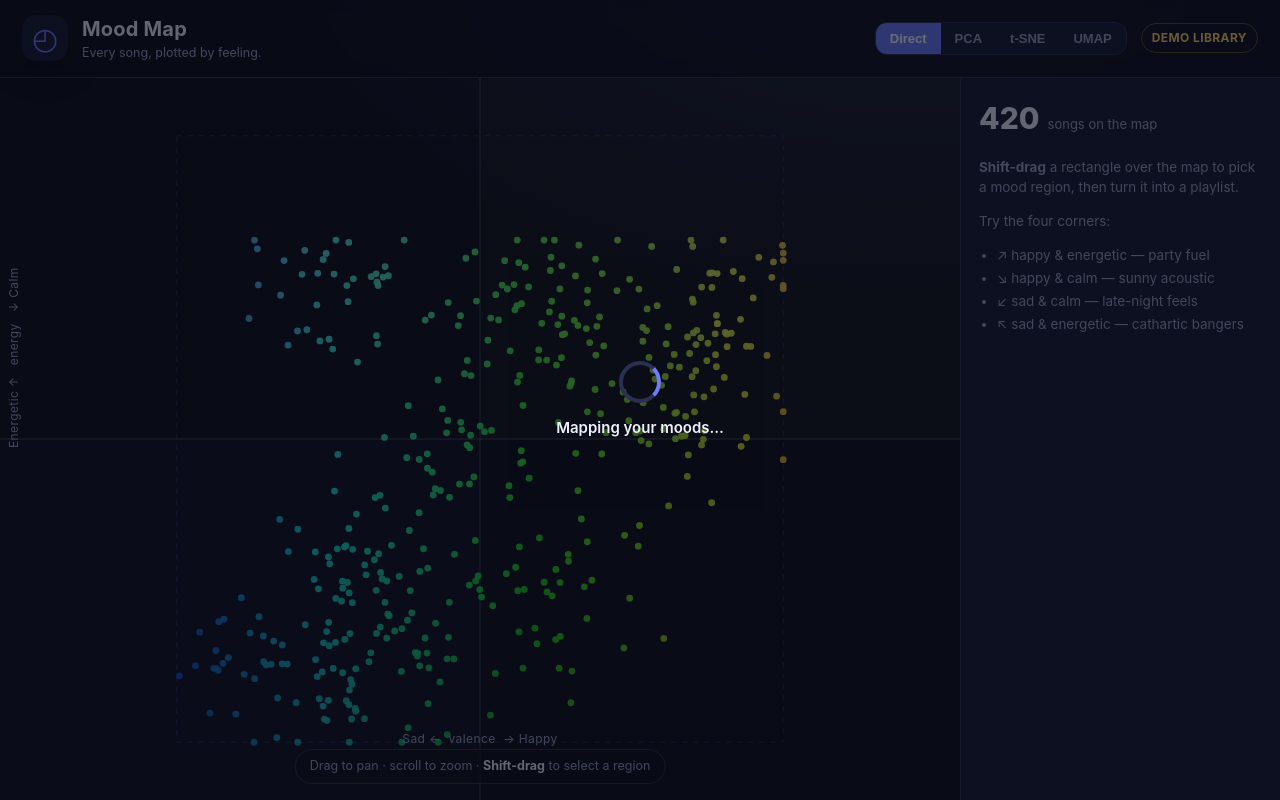
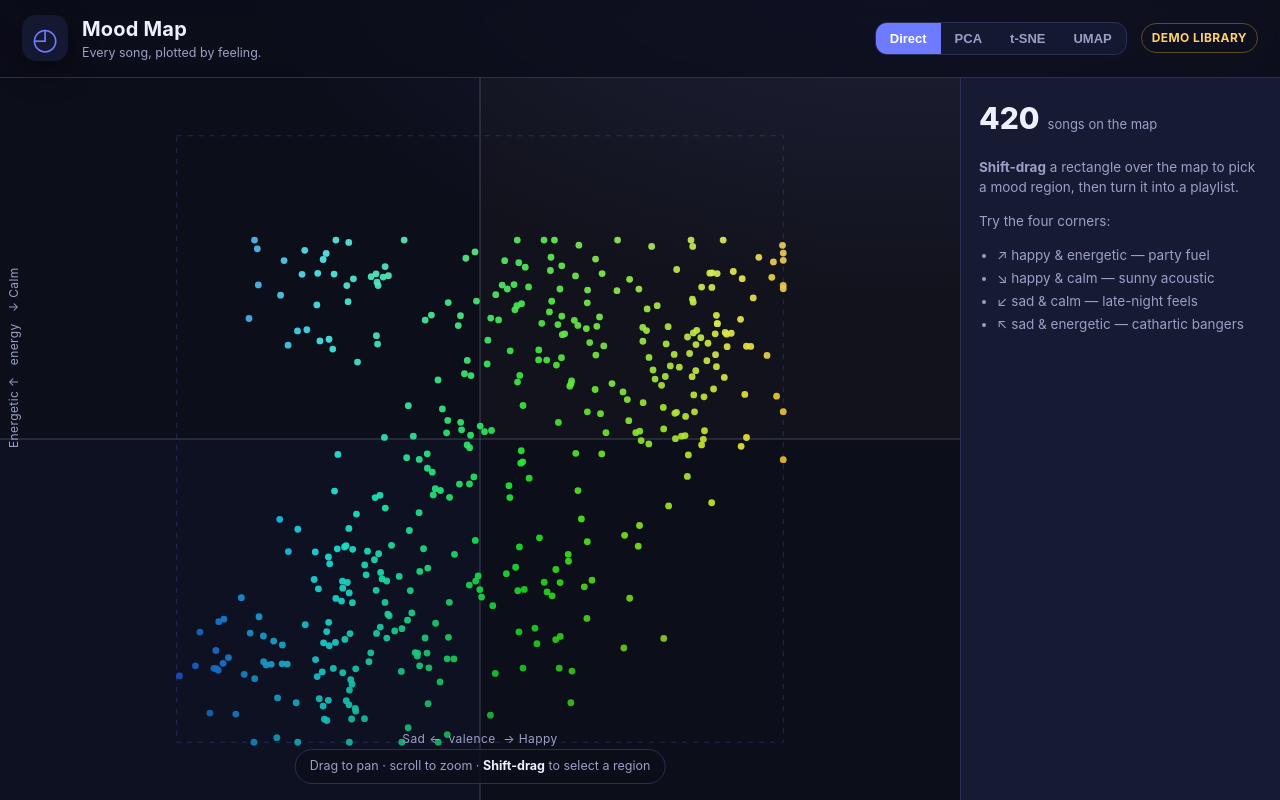
Before and after one commit to aidanwangg/mm, a Flask app: page / in a window 1280 px wide. Run offline with Flask 3, Linux system fonts and the light colour scheme.

Commit message:
Fix loader overlay stuck on screen after map loads
The .loader rule sets display:grid, which outranks the browser's
[hidden] { display: none }, so toggling the hidden attribute in JS had
no visual effect and the overlay covered the map permanently. Add
.loader[hidden] { display: none } so hiding works.

```diff
--- a/static/style.css
+++ b/static/style.css
@@ -153,6 +153,9 @@ body { display: flex; flex-direction: column; height: 100vh; overflow: hidden; }
   justify-items: center; background: rgba(8, 10, 20, 0.6); z-index: 20;
   color: var(--ink); font-weight: 600;
 }
+/* The `display: grid` above outranks the browser's [hidden] { display: none },
+   so without this the overlay stays stuck on screen after the map loads. */
+.loader[hidden] { display: none; }
 .spinner {
   width: 42px; height: 42px; border-radius: 50%;
   border: 4px solid var(--line); border-top-color: var(--accent);
```
